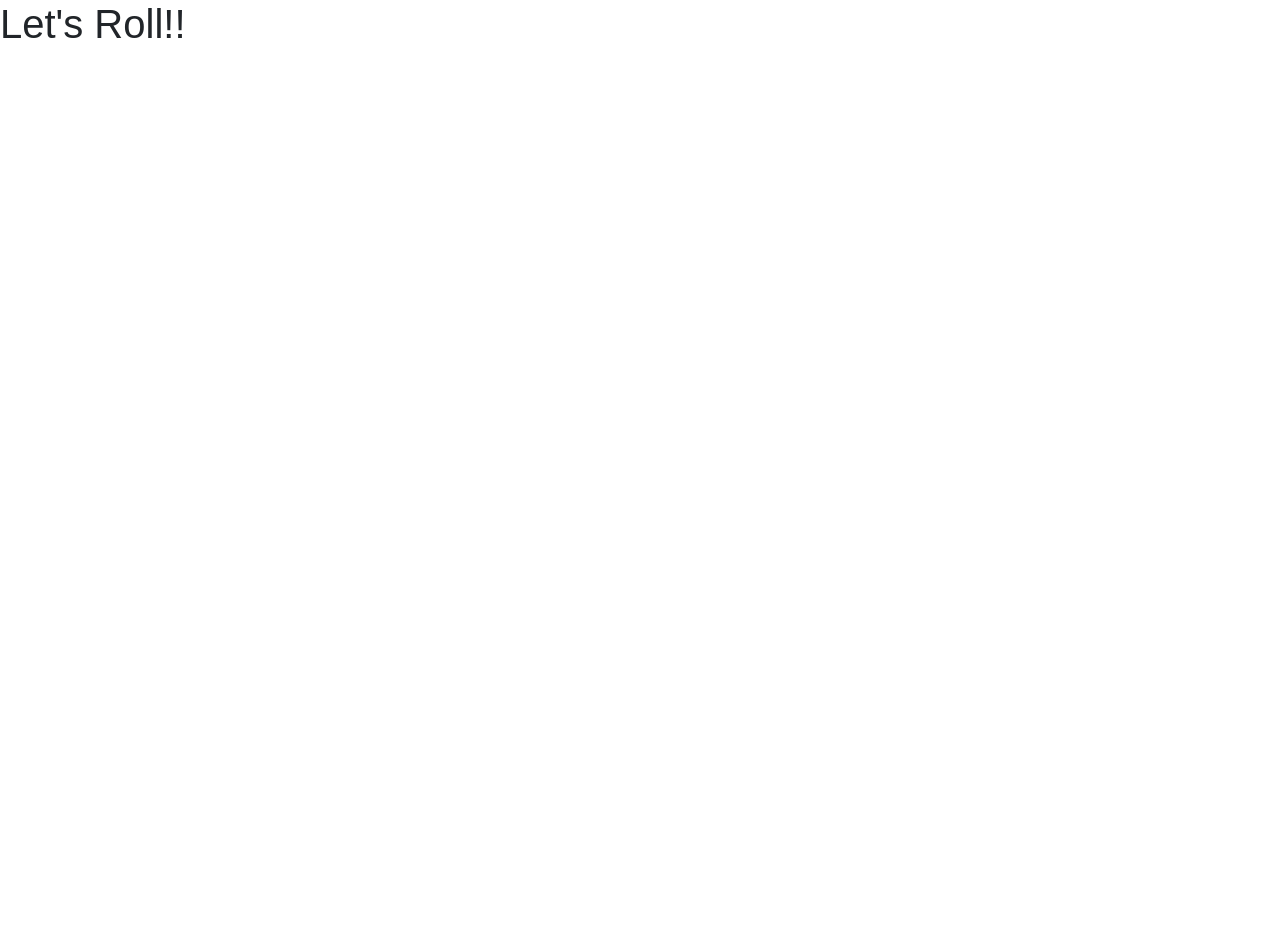
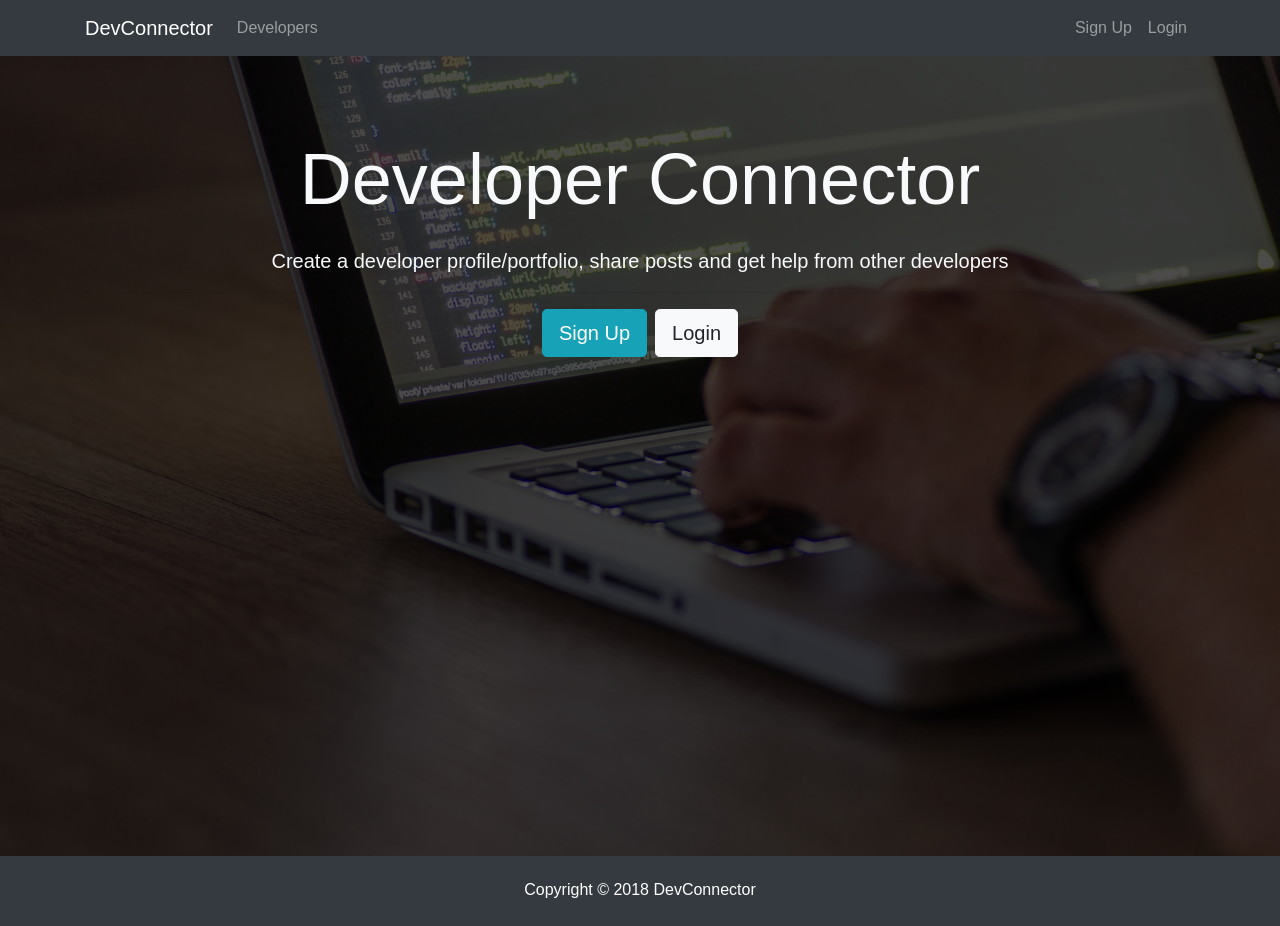
Before and after one commit to peeweetje/Project-DevConnector, a React (Create React App) app in the folder client/: page / in a window 1280 px wide. Before the commit the page ends 800 px from the top, so only its background shows below. Built offline with nearby package versions, Linux system fonts and the light colour scheme.

Commit message:
add folder components with new files. add route in app.js.

```diff
--- a/client/package.json
+++ b/client/package.json
@@ -5,6 +5,7 @@
   "dependencies": {
     "react": "^16.4.1",
     "react-dom": "^16.4.1",
+    "react-router-dom": "^4.3.1",
     "react-scripts": "1.1.4"
   },
   "scripts": {
--- a/client/src/App.js
+++ b/client/src/App.js
@@ -1,12 +1,22 @@
 import React, { Component } from "react";
+import { BrowserRouter as Router, Route } from "react-router-dom";
+
+import Navbar from "./components/layout/Navbar";
+import Footer from "./components/layout/Footer";
+import Landing from "./components/layout/Landing";
+
 import "./App.css";
 
 class App extends Component {
   render() {
     return (
-      <div className="App">
-        <h1>Let's Roll!!</h1>
-      </div>
+      <Router>
+        <div className="App">
+          <Navbar />
+          <Route exact path="/" component={Landing} />
+          <Footer />
+        </div>
+      </Router>
     );
   }
 }
--- /dev/null
+++ b/client/src/components/layout/Footer.js
@@ -0,0 +1,9 @@
+import React from "react";
+
+export default () => {
+  return (
+    <footer className="bg-dark text-white mt-5 p-4 text-center">
+      Copyright &copy; {new Date().getFullYear()} DevConnector
+    </footer>
+  );
+};
--- /dev/null
+++ b/client/src/components/layout/Landing.js
@@ -0,0 +1,33 @@
+import React, { Component } from "react";
+import { Link } from "react-router-dom";
+
+class Landing extends Component {
+  render() {
+    return (
+      <div className="landing">
+        <div className="dark-overlay landing-inner text-light">
+          <div className="container">
+            <div className="row">
+              <div className="col-md-12 text-center">
+                <h1 className="display-3 mb-4">Developer Connector</h1>
+                <p className="lead">
+                  Create a developer profile/portfolio, share posts and get help
+                  from other developers
+                </p>
+                <hr />
+                <Link to="/register" className="btn btn-lg btn-info mr-2">
+                  Sign Up
+                </Link>
+                <Link to="/login" className="btn btn-lg btn-light">
+                  Login
+                </Link>
+              </div>
+            </div>
+          </div>
+        </div>
+      </div>
+    );
+  }
+}
+
+export default Landing;
--- /dev/null
+++ b/client/src/components/layout/Navbar.js
@@ -0,0 +1,48 @@
+import React, { Component } from "react";
+
+class Navbar extends Component {
+  render() {
+    return (
+      <nav className="navbar navbar-expand-sm navbar-dark bg-dark mb-4">
+        <div className="container">
+          <a className="navbar-brand" href="landing.html">
+            DevConnector
+          </a>
+          <button
+            className="navbar-toggler"
+            type="button"
+            data-toggle="collapse"
+            data-target="#mobile-nav"
+          >
+            <span className="navbar-toggler-icon" />
+          </button>
+
+          <div className="collapse navbar-collapse" id="mobile-nav">
+            <ul className="navbar-nav mr-auto">
+              <li className="nav-item">
+                <a className="nav-link" href="profiles.html">
+                  Developers
+                </a>
+              </li>
+            </ul>
+
+            <ul className="navbar-nav ml-auto">
+              <li className="nav-item">
+                <a className="nav-link" href="register.html">
+                  Sign Up
+                </a>
+              </li>
+              <li className="nav-item">
+                <a className="nav-link" href="login.html">
+                  Login
+                </a>
+              </li>
+            </ul>
+          </div>
+        </div>
+      </nav>
+    );
+  }
+}
+
+export default Navbar;
```
Also changed, not shown: client/src/index.js (+6 -6 lines).
